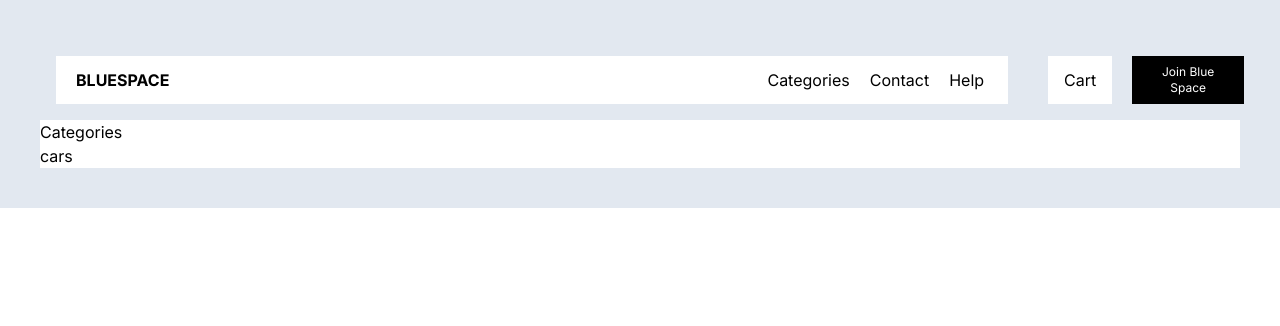
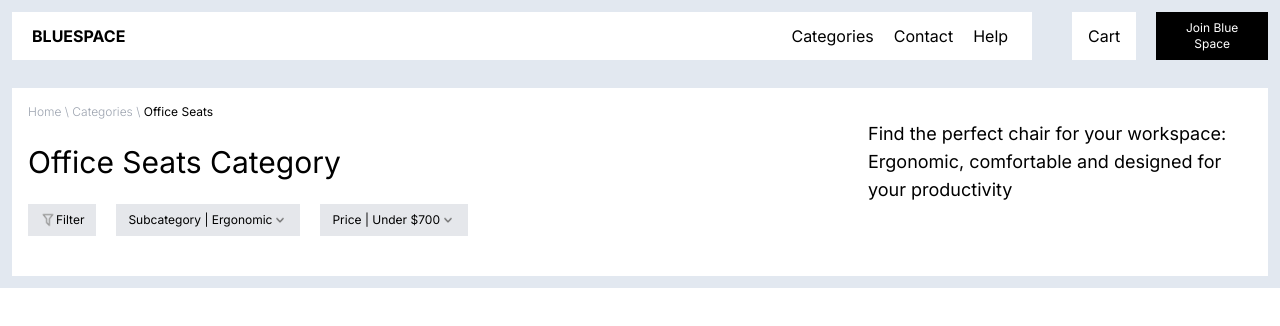
Before and after one commit to Amelss/timbus-cloud-shop, a React (Vite) app: page /Categories in a window 1280 px wide. Shown: the top 326 px of the page. Built offline with nearby package versions, Linux system fonts and the light colour scheme.

Commit message:
adding hero

```diff
--- a/src/Components/Categories.jsx
+++ b/src/Components/Categories.jsx
@@ -1,9 +1,10 @@
-
+import Hero from "./Hero"
 
 export default function Categories() {
   return (
-    <div>Categories
-      <h1>cars</h1>
+    <div>
+      <Hero />
+
     </div>
   )
 }
--- a/src/Components/Content.jsx
+++ b/src/Components/Content.jsx
@@ -11,7 +11,7 @@ import { Routes, Route } from "react-router-dom";
 
 export default function Content() {
   return (
-      <div className="bg-slate-200 p-10">
+      <div className="bg-slate-200 p-3">
           <div className="">
              <Header />
       </div>
--- a/src/Components/Header.jsx
+++ b/src/Components/Header.jsx
@@ -11,8 +11,8 @@ export default function Header() {
   };
 
   return (
-    <div className="xl:p-4">
-      <div className="xl:hidden">
+    <div className="xl:mb-5">
+      <div className="xl:hidden bg-white px-4 py-3">
         <div>
           <h1 className="font-bold text-1xl">BLUESPACE</h1>
         </div>
@@ -68,8 +68,8 @@ export default function Header() {
             <Link to="/Cart" className="bg-white px-4 py-3">
               Cart
             </Link>
-            <div className="w-full">
-               <button className="ml-5 bg-black text-white text-xs w-full px-7 py-2">
+            <div className="mr-5">
+               <button className="ml-5 bg-black text-white text-xs w-full px-7 py-2 ">
               Join Blue Space
             </button>
             </div>
--- /dev/null
+++ b/src/Components/Hero.jsx
@@ -0,0 +1,41 @@
+export default function Hero() {
+  return (
+    <div className="px-4 pb-10 mt-7">
+      <h3 className="text-xs pt-4">
+        <span className="font-light text-gray-400 ">Home \ Categories \ </span>
+        <span className="">Office Seats</span>
+      </h3>
+      <div className="block xl:flex items-center justify-between">
+        <h1 className="my-5 xl:my-0 text-3xl xl:mb-0">Office Seats Category</h1>
+        <p className="xl:w-96 text-sm xl:text-lg">
+          Find the perfect chair for your workspace: Ergonomic, comfortable and
+          designed for your productivity
+        </p>
+      </div>
+
+      <div className="block xl:flex items-center">
+        <div className="flex items-center  bg-gray-200 px-3 py-2 mt-3 xl:mt-0 w-20 xl:w-auto">
+          <img src="./filter-outline.png" alt="Filter" className="w-4" />
+          <p className="text-xs">Filter</p>
+        </div>
+
+        <div className="flex items-center w-48 xl:w-auto bg-gray-200 mt-3 xl:mt-0 xl:ml-5 px-3 py-2">
+          <p className="text-xs">Subcategory | Ergonomic</p>
+          <img
+            src="./chevron-down.png"
+            alt="Chevron arrow down"
+            className="w-4"
+          />
+        </div>
+        <div className="flex items-center bg-gray-200 mt-3 xl:mt-0 xl:ml-5 px-3 py-2 w-40 xl:w-auto">
+          <p className="text-xs">Price | Under $700</p>
+          <img
+            src="./chevron-down.png"
+            alt="Chevron arrow down"
+            className="w-4"
+          />
+        </div>
+      </div>
+    </div>
+  );
+}
--- a/src/index.css
+++ b/src/index.css
@@ -10,7 +10,7 @@
   width: 26px;
   height: 20px;
   right: 20px;
-  top: 40px;
+  top: 25px;
 }
 
 
--- a/src/output.css
+++ b/src/output.css
@@ -556,16 +556,62 @@ video {
   --tw-contain-style:  ;
 }
 
+.m-10{
+  margin: 2.5rem;
+}
+
+.my-10{
+  margin-top: 2.5rem;
+  margin-bottom: 2.5rem;
+}
+
+.my-5{
+  margin-top: 1.25rem;
+  margin-bottom: 1.25rem;
+}
+
 .ml-10{
   margin-left: 2.5rem;
+}
+
+.ml-3{
+  margin-left: 0.75rem;
 }
 
 .ml-5{
   margin-left: 1.25rem;
 }
 
-.ml-3{
-  margin-left: 0.75rem;
+.mr-5{
+  margin-right: 1.25rem;
+}
+
+.mb-20{
+  margin-bottom: 5rem;
+}
+
+.mb-10{
+  margin-bottom: 2.5rem;
+}
+
+.mt-4{
+  margin-top: 1rem;
+}
+
+.mt-10{
+  margin-top: 2.5rem;
+}
+
+.mt-7{
+  margin-top: 1.75rem;
+}
+
+.mt-3{
+  margin-top: 0.75rem;
+}
+
+.block{
+  display: block;
 }
 
 .flex{
@@ -578,6 +624,38 @@ video {
 
 .w-full{
   width: 100%;
+}
+
+.w-56{
+  width: 14rem;
+}
+
+.w-96{
+  width: 24rem;
+}
+
+.w-10{
+  width: 2.5rem;
+}
+
+.w-4{
+  width: 1rem;
+}
+
+.w-40{
+  width: 10rem;
+}
+
+.w-44{
+  width: 11rem;
+}
+
+.w-20{
+  width: 5rem;
+}
+
+.w-48{
+  width: 12rem;
 }
 
 .items-center{
@@ -603,17 +681,61 @@ video {
   background-color: rgb(255 255 255 / var(--tw-bg-opacity));
 }
 
-.p-10{
-  padding: 2.5rem;
+.bg-gray-200{
+  --tw-bg-opacity: 1;
+  background-color: rgb(229 231 235 / var(--tw-bg-opacity));
+}
+
+.p-5{
+  padding: 1.25rem;
+}
+
+.p-4{
+  padding: 1rem;
 }
 
 .p-3{
   padding: 0.75rem;
 }
 
+.px-2{
+  padding-left: 0.5rem;
+  padding-right: 0.5rem;
+}
+
+.px-4{
+  padding-left: 1rem;
+  padding-right: 1rem;
+}
+
+.px-6{
+  padding-left: 1.5rem;
+  padding-right: 1.5rem;
+}
+
 .px-7{
   padding-left: 1.75rem;
   padding-right: 1.75rem;
+}
+
+.py-2{
+  padding-top: 0.5rem;
+  padding-bottom: 0.5rem;
+}
+
+.py-3{
+  padding-top: 0.75rem;
+  padding-bottom: 0.75rem;
+}
+
+.px-5{
+  padding-left: 1.25rem;
+  padding-right: 1.25rem;
+}
+
+.py-4{
+  padding-top: 1rem;
+  padding-bottom: 1rem;
 }
 
 .px-3{
@@ -626,34 +748,12 @@ video {
   padding-bottom: 0.25rem;
 }
 
-.px-4{
-  padding-left: 1rem;
-  padding-right: 1rem;
+.pt-4{
+  padding-top: 1rem;
 }
 
-.py-2{
-  padding-top: 0.5rem;
-  padding-bottom: 0.5rem;
-}
-
-.py-3{
-  padding-top: 0.75rem;
-  padding-bottom: 0.75rem;
-}
-
-.px-2{
-  padding-left: 0.5rem;
-  padding-right: 0.5rem;
-}
-
-.py-6{
-  padding-top: 1.5rem;
-  padding-bottom: 1.5rem;
-}
-
-.px-6{
-  padding-left: 1.5rem;
-  padding-right: 1.5rem;
+.pb-10{
+  padding-bottom: 2.5rem;
 }
 
 .font-inter{
@@ -665,8 +765,26 @@ video {
   line-height: 1rem;
 }
 
+.text-3xl{
+  font-size: 1.875rem;
+  line-height: 2.25rem;
+}
+
+.text-sm{
+  font-size: 0.875rem;
+  line-height: 1.25rem;
+}
+
 .font-bold{
   font-weight: 700;
+}
+
+.font-semibold{
+  font-weight: 600;
+}
+
+.font-light{
+  font-weight: 300;
 }
 
 .text-white{
@@ -674,12 +792,22 @@ video {
   color: rgb(255 255 255 / var(--tw-text-opacity));
 }
 
+.text-gray-200{
+  --tw-text-opacity: 1;
+  color: rgb(229 231 235 / var(--tw-text-opacity));
+}
+
+.text-gray-400{
+  --tw-text-opacity: 1;
+  color: rgb(156 163 175 / var(--tw-text-opacity));
+}
+
 .bm-burger-button {
   position: fixed;
   width: 26px;
   height: 20px;
   right: 20px;
-  top: 40px;
+  top: 25px;
 }
 
 .bm-burger-bars {
@@ -737,6 +865,27 @@ video {
 }
 
 @media (min-width: 1280px){
+  .xl\:my-0{
+    margin-top: 0px;
+    margin-bottom: 0px;
+  }
+
+  .xl\:mb-5{
+    margin-bottom: 1.25rem;
+  }
+
+  .xl\:mb-0{
+    margin-bottom: 0px;
+  }
+
+  .xl\:ml-5{
+    margin-left: 1.25rem;
+  }
+
+  .xl\:mt-0{
+    margin-top: 0px;
+  }
+
   .xl\:flex{
     display: flex;
   }
@@ -745,7 +894,20 @@ video {
     display: none;
   }
 
-  .xl\:p-4{
-    padding: 1rem;
+  .xl\:w-96{
+    width: 24rem;
+  }
+
+  .xl\:w-full{
+    width: 100%;
+  }
+
+  .xl\:w-auto{
+    width: auto;
+  }
+
+  .xl\:text-lg{
+    font-size: 1.125rem;
+    line-height: 1.75rem;
   }
 }
```
Also changed, not shown: public/chevron-down.png (added), public/filter-outline.png (added).
